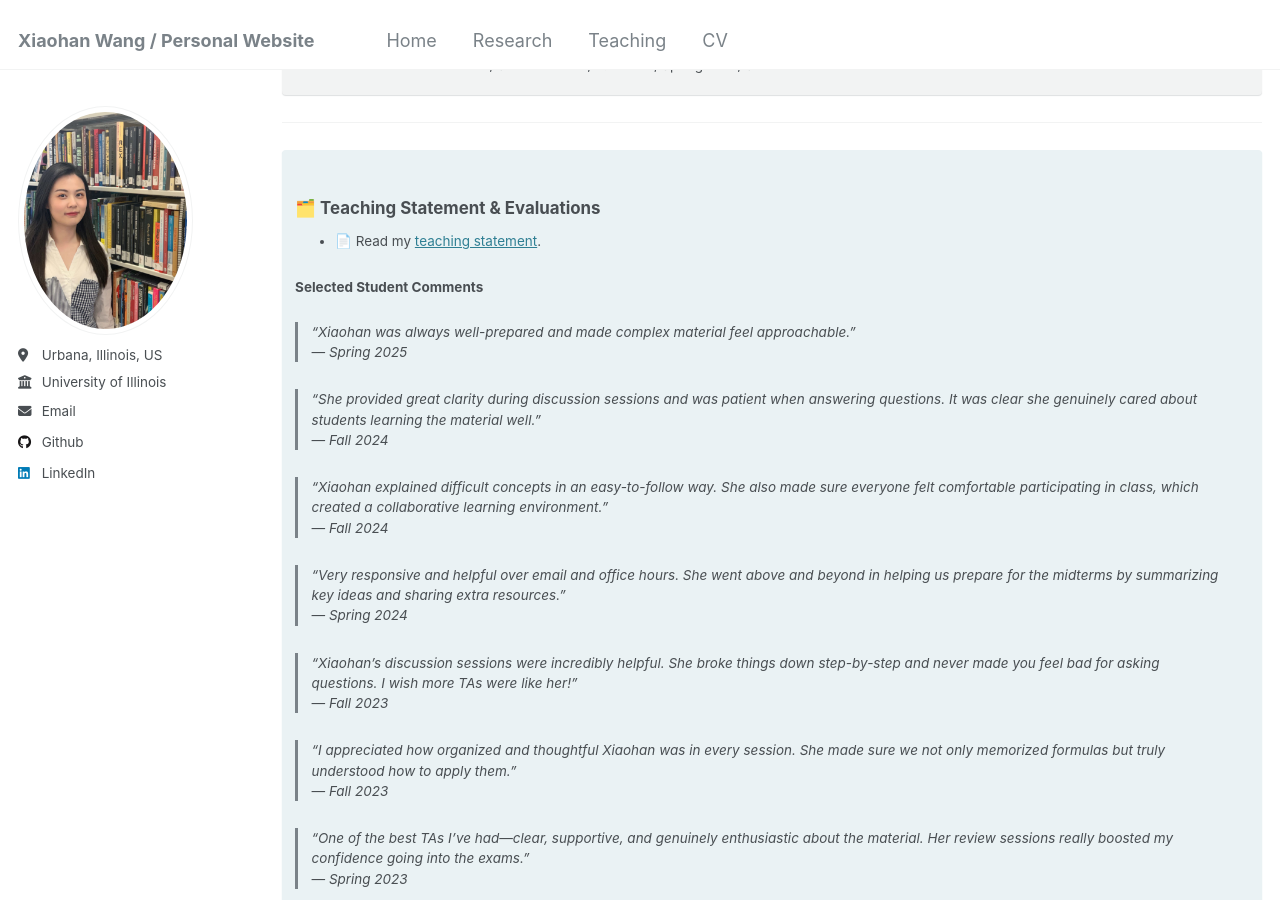
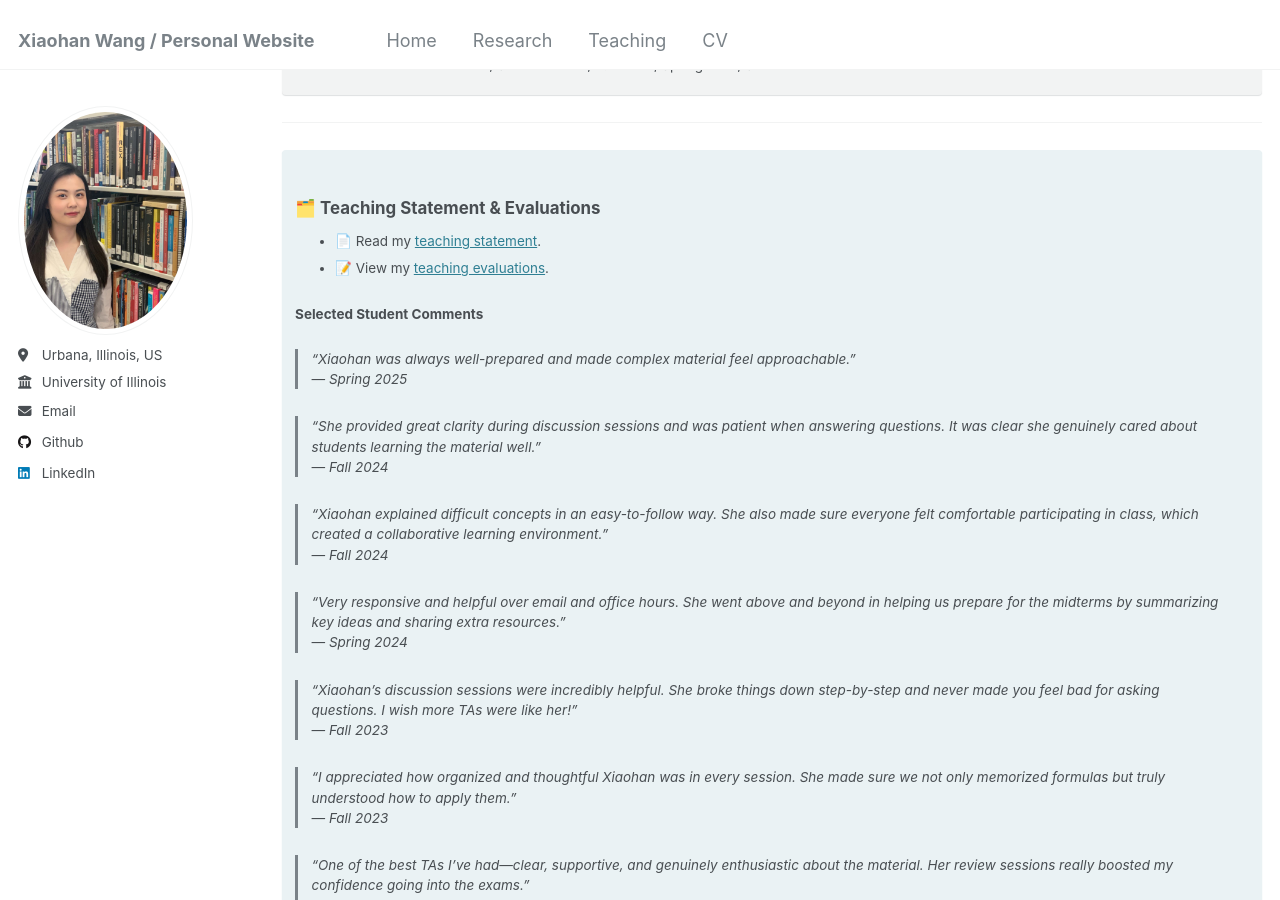
Before and after one commit to xiaohanwang1997/xiaohanwang1997.github.io, a Jekyll site: the page built from _teaching/2014-spring-teaching-1.md, in a window 1280 px wide and 900 px high, scrolled down 564 px. Built offline with Jekyll 4.4.1, drawn with Linux system fonts in a browser that asks for light colours.

Commit message:
Update 2014-spring-teaching-1.md

```diff
--- a/_teaching/2014-spring-teaching-1.md
+++ b/_teaching/2014-spring-teaching-1.md
@@ -37,6 +37,7 @@ redirect_from:
 ## 🗂️ Teaching Statement & Evaluations
 
 - 📄 Read my [teaching statement](https://uofi.box.com/s/uqyq3848to5p0tfzex58ciompa3958y4).
+- 📝 View my [teaching evaluations](link-to-evaluations).
 
 ### Selected Student Comments
 
```
